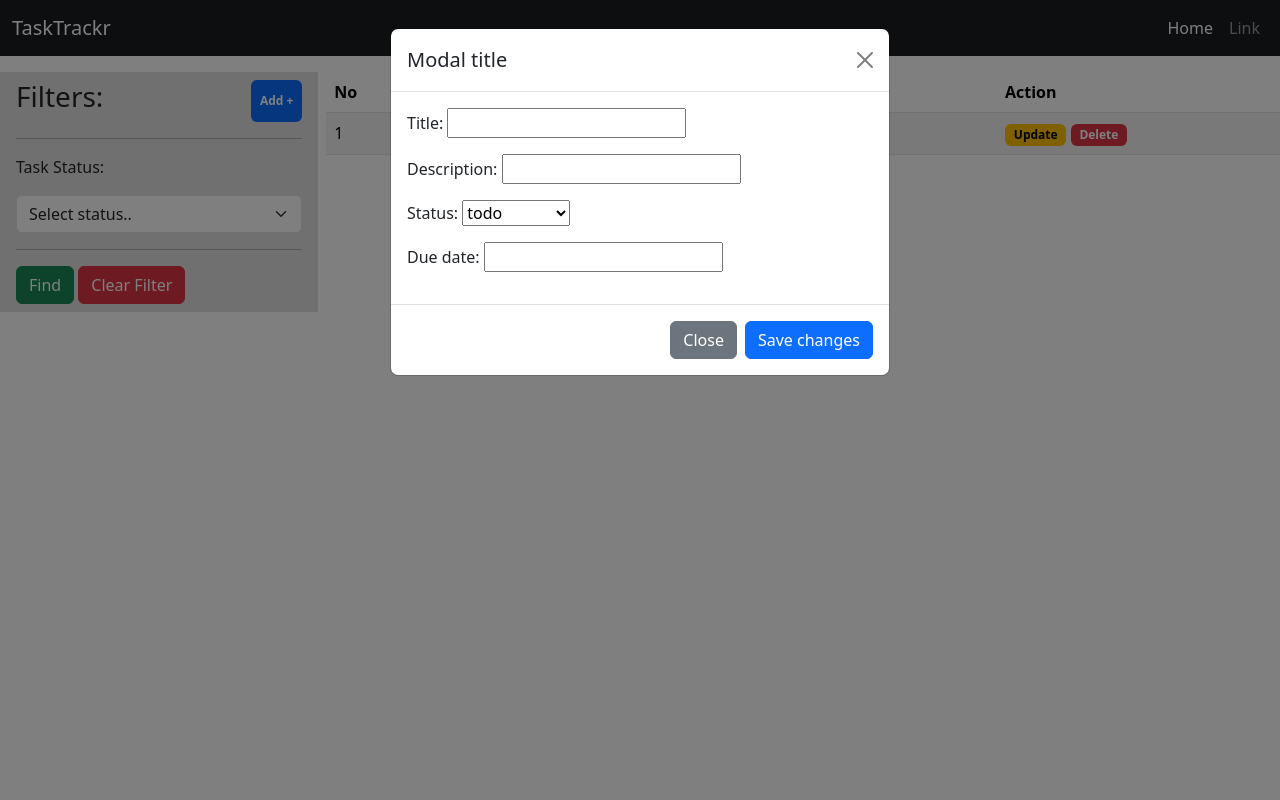
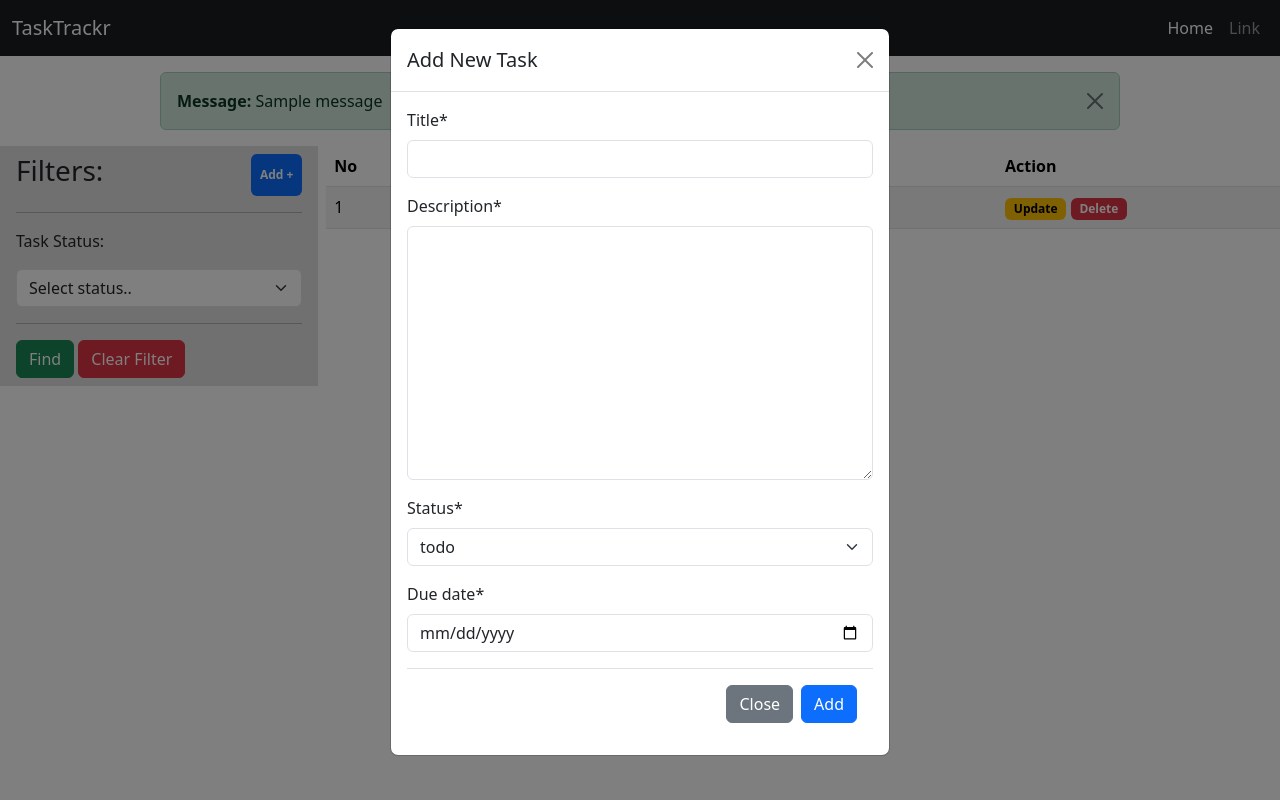
Before and after one commit to GautamSavsaviya/TaskTrackr, a Django app: page / in a window 1280 px wide, after a click on "Add +". Run offline with Django 5.2, Linux system fonts and the light colour scheme; tables that the repository leaves empty hold one stand-in row (values such as "Sample post"); one stand-in notice (Sample message) is shown; some libraries are stand-ins or nearby versions.

Commit message:
add task insert, update & delete functionality

```diff
--- a/TaskTrackr/settings.py
+++ b/TaskTrackr/settings.py
@@ -38,6 +38,8 @@ INSTALLED_APPS = [
     "django.contrib.messages",
     "django.contrib.staticfiles",
     "todo",
+    "crispy_forms",
+    "crispy_bootstrap4",
 ]
 
 MIDDLEWARE = [
@@ -121,3 +123,6 @@ STATIC_URL = "static/"
 # https://docs.djangoproject.com/en/5.2/ref/settings/#default-auto-field
 
 DEFAULT_AUTO_FIELD = "django.db.models.BigAutoField"
+
+CRISPY_ALLOWED_TEMPLATE_PACKS = "bootstrap4"
+CRISPY_TEMPLATE_PACK = "bootstrap4"
--- a/requirements.txt
+++ b/requirements.txt
@@ -1,5 +1,7 @@
 asgiref==3.8.1
+crispy-bootstrap4==2024.10
 Django==5.2.1
+django-crispy-forms==2.4
 Faker==37.3.0
 sqlparse==0.5.3
 tzdata==2025.2
--- a/todo/forms.py
+++ b/todo/forms.py
@@ -1,8 +1,44 @@
-from django.forms import ModelForm
+from django import forms
 from todo.models import Todo
 
 
-class TodoForm(ModelForm):
+# class TodoForm(forms.Form):
+#     title = forms.CharField()
+#     description = forms.CharField(widget=forms.Textarea)
+#     status = forms.ChoiceField(
+#         choices=[("TD", "todo"), ("IN", "in-progress"), ("DN", "done")]
+#     )
+#     due_date = forms.DateField(widget=forms.SelectDateWidget)
+
+
+class AddTodoForm(forms.ModelForm):
     class Meta:
         model = Todo
         fields = "__all__"
+        widgets = {
+            "title": forms.TextInput(attrs={"class": "form-control"}),
+            "description": forms.Textarea(attrs={"class": "form-control"}),
+            "status": forms.Select(
+                attrs={"class": "form-select"},
+            ),
+            "due_date": forms.DateInput(
+                attrs={"type": "date", "class": "form-control"}
+            ),
+        }
+
+
+class UpdateTodoForm(forms.ModelForm):
+    class Meta:
+        model = Todo
+        # fields = "__all__"
+        exclude = ["title"]
+        widgets = {
+            # "title": forms.TextInput(attrs={"class": "form-control"}),
+            "description": forms.Textarea(attrs={"class": "form-control"}),
+            "status": forms.Select(
+                attrs={"class": "form-select"},
+            ),
+            "due_date": forms.DateInput(
+                attrs={"type": "date", "class": "form-control"}
+            ),
+        }
--- a/todo/templates/todo/add-task.html
+++ b/todo/templates/todo/add-task.html
@@ -1,20 +1,24 @@
+{% load crispy_forms_tags %}
+
 <div class="modal fade" id="addTaskModal" tabindex="-1" aria-labelledby="exampleModalLabel" aria-hidden="true">
   <div class="modal-dialog">
     <div class="modal-content">
       <div class="modal-header">
-        <h1 class="modal-title fs-5" id="exampleModalLabel">Modal title</h1>
+        <h1 class="modal-title fs-5" id="exampleModalLabel">Add New Task</h1>
         <button type="button" class="btn-close" data-bs-dismiss="modal" aria-label="Close"></button>
       </div>
       <div class="modal-body">
-        <form action="" method="post">
+        <form action="{% url "add_task" %}" method="post">
             {% csrf_token %}
-            {{form.as_p}}
+            {{ form|crispy}}
+
+            <div class="modal-footer mt-3">
+              <button type="button" class="btn btn-secondary" data-bs-dismiss="modal">Close</button>
+              <button type="submit" class="btn btn-primary">Add</button>
+            </div>
         </form>
       </div>
-      <div class="modal-footer">
-        <button type="button" class="btn btn-secondary" data-bs-dismiss="modal">Close</button>
-        <button type="button" class="btn btn-primary">Save changes</button>
-      </div>
+
     </div>
   </div>
 </div>
--- /dev/null
+++ b/todo/templates/todo/delete_task.html
@@ -0,0 +1,29 @@
+
+
+<div class="modal fade" id="deleteTaskModal-{{task.id}}" tabindex="-1" aria-labelledby="exampleModalLabel" aria-hidden="true">
+  <div class="modal-dialog">
+    <div class="modal-content">
+      <div class="modal-header">
+        <h1 class="modal-title fs-5" id="exampleModalLabel">Delete Task</h1>
+        <button type="button" class="btn-close" data-bs-dismiss="modal" aria-label="Close"></button>
+      </div>
+      <div class="modal-body">
+        <p class="fw-bold">Are you sure to delete below task?</p>
+
+        <div class="mt-2">
+            <p><b>Title: </b>{{ task.title }}</p>
+            <p><b>Description: </b>{{ task.description }}</p>
+            <p><b>Status: </b>{{ task.get_status_display }}</p>
+            <p><b>Due Date: </b>{{ task.due_date }}</p>
+        </div>
+      </div>
+      <div class="modal-footer mt-3">
+            <button type="button" class="btn btn-secondary" data-bs-dismiss="modal">Close</button>
+            <form action="{% url 'delete_task' task.id %}" method="post">
+                {% csrf_token %}
+                <button type="submit" class="btn btn-danger">Delete</button>
+            </form>
+        </div>
+    </div>
+  </div>
+</div>
--- /dev/null
+++ b/todo/templates/todo/filters.html
@@ -0,0 +1,28 @@
+    <form action="{% url "filter" %}" method="get">
+
+        <div class="d-flex">
+          <h3>Filters:</h3>
+          <button type="button" class="btn badge text-bg-primary ms-auto" data-bs-toggle="modal" data-bs-target="#addTaskModal">
+            Add +
+          </button>
+        </div>
+        <hr>
+
+        <div>
+          <p>Task Status:</p>
+          <select name="status" class="form-select">
+            <option value="" {% if request.GET.status == "" %}selected{% endif %}>Select status..</option>
+            <option value="TD" {% if request.GET.status == "TD" %}selected{% endif %}>todo</option>
+            <option value="IP" {% if request.GET.status == "IP" %}selected{% endif %}>in-progress</option>
+            <option value="DN" {% if request.GET.status == "DN" %}selected{% endif %}>done</option>
+          </select>
+
+          <hr>
+        </div>
+
+        <div>
+          <button type="submit" class="btn btn-success">Find</button>
+          <button type="button" class="btn btn-danger" onclick="window.location.href='{% url 'home' %}'">Clear Filter</button>
+        </div>
+
+    </form>
--- a/todo/templates/todo/index.html
+++ b/todo/templates/todo/index.html
@@ -6,71 +6,23 @@
 
 {% include "todo/add-task.html" %}
 
+{% if messages %}
+{% for message in messages %}
+    <div class="alert alert-success alert-dismissible fade show w-75 mx-auto mt-3" role="alert">
+      <strong>Message: </strong> {{message}}
+      <button type="button" class="btn-close" data-bs-dismiss="alert" aria-label="Close"></button>
+    </div>
+{% endfor %}
+{% endif %}
+
 <div class="container-fluid mt-3 px-0">
-  <div class="d-flex h-100">
+  <div class="d-flex">
     <div class="w-25 px-3 py-2" style="background:#e0e0e0">
-      <form action="{% url "filter" %}" method="get">
-
-        <div class="d-flex">
-          <h3>Filters:</h3>
-          <button type="button" class="btn badge text-bg-primary ms-auto" data-bs-toggle="modal" data-bs-target="#addTaskModal">
-            Add +
-          </button>
-        </div>
-        <hr>
-
-        <div>
-          <p>Task Status:</p>
-          <select name="status" class="form-select">
-            <option value="" {% if request.GET.status == "" %}selected{% endif %}>Select status..</option>
-            <option value="TD" {% if request.GET.status == "TD" %}selected{% endif %}>todo</option>
-            <option value="IN" {% if request.GET.status == "IN" %}selected{% endif %}>in-progress</option>
-            <option value="DN" {% if request.GET.status == "DN" %}selected{% endif %}>done</option>
-          </select>
-
-          <hr>
-        </div>
-
-        <div>
-          <button type="submit" class="btn btn-success">Find</button>
-          <button type="button" class="btn btn-danger" onclick="window.location.href='{% url 'home' %}'">Clear Filter</button>
-        </div>
-
-      </form>
+      {% include "todo/filters.html" %}
     </div>
 
     <div class="w-75 ms-2">
-      <table class="table table-striped">
-        <thead>
-          <th>No</th>
-          <th>Title</th>
-          <th>Status</th>
-          <th>Due Date</th>
-          <th>Action</th>
-        </thead>
-        <tbody>
-          {% for task in tasks %}
-          <tr>
-            <td>{{ forloop.counter }}</td>
-            <td>{{ task.title }}</td>
-            <td>
-              {% if task.get_status_display == 'todo' %}
-                <span class="badge text-bg-danger">{{task.get_status_display}}</span>
-              {% elif task.get_status_display == 'in-progress' %}
-                <span class="badge text-bg-warning">{{task.get_status_display}}</span>
-              {% else %}
-                <span class="badge text-bg-success">{{task.get_status_display}}</span>
-              {% endif %}
-            </td>
-            <td>{{ task.due_date }}</td>
-            <td>
-              <button type="button" class="btn badge text-bg-warning">Update</button>
-              <button type="button" class="btn badge text-bg-danger">Delete</button>
-            </td>
-          </tr>
-          {% endfor %}
-        </tbody>
-      </table>
+      {% include "todo/tasks_table.html" %}
     </div>
   </div>
 </div>
--- /dev/null
+++ b/todo/templates/todo/tasks_table.html
@@ -0,0 +1,35 @@
+<table class="table table-striped">
+  <thead>
+    <th>No</th>
+    <th>Title</th>
+    <th>Status</th>
+    <th>Due Date</th>
+    <th>Action</th>
+  </thead>
+  <tbody>
+    {% for task in tasks %}
+    <tr>
+      <td>{{ forloop.counter }}</td>
+      <td>{{ task.title }}</td>
+      <td>
+        {% if task.get_status_display == 'todo' %}
+        <span class="badge text-bg-danger">{{task.get_status_display}}</span>
+        {% elif task.get_status_display == 'in-progress' %}
+        <span class="badge text-bg-warning">{{task.get_status_display}}</span>
+        {% else %}
+        <span class="badge text-bg-success">{{task.get_status_display}}</span>
+        {% endif %}
+      </td>
+      <td>{{ task.due_date }}</td>
+      <td>
+        <button type="button" class="btn badge text-bg-warning" data-bs-toggle="modal" data-bs-target="#updateTaskModal-{{task.id}}">Update</button>
+        <button type="button" class="btn badge text-bg-danger" data-bs-toggle="modal" data-bs-target="#deleteTaskModal-{{task.id}}">Delete</button>
+      </td>
+    </tr>
+
+    {% include "todo/update_task.html" %}
+    {% include "todo/delete_task.html" %}
+
+    {% endfor %}
+  </tbody>
+</table>
--- /dev/null
+++ b/todo/templates/todo/update_task.html
@@ -0,0 +1,28 @@
+{% load crispy_forms_tags %}
+{% load custom_tags %}
+
+<div class="modal fade" id="updateTaskModal-{{task.id}}" tabindex="-1" aria-labelledby="exampleModalLabel" aria-hidden="true">
+  <div class="modal-dialog">
+    <div class="modal-content">
+      <div class="modal-header">
+        <h1 class="modal-title fs-5" id="exampleModalLabel">Update Task Details</h1>
+        <button type="button" class="btn-close" data-bs-dismiss="modal" aria-label="Close"></button>
+      </div>
+      <div class="modal-body">
+        <p>{{task.title}}</p>
+        <form action="{% url "update_task" task.id %}" method="post">
+            {% csrf_token %}
+            {% with from=update_forms|get_item:task.id %}
+                {{ from|crispy}}
+            {% endwith %}
+
+            <div class="modal-footer mt-3">
+              <button type="button" class="btn btn-secondary" data-bs-dismiss="modal">Close</button>
+              <button type="submit" class="btn btn-warning">Update</button>
+            </div>
+        </form>
+      </div>
+
+    </div>
+  </div>
+</div>
--- /dev/null
+++ b/todo/templatetags/custom_tags.py
@@ -0,0 +1,8 @@
+from django import template
+
+register = template.Library()
+
+
+@register.filter
+def get_item(dictionary, key):
+    return dictionary.get(key)
--- a/todo/urls.py
+++ b/todo/urls.py
@@ -4,4 +4,7 @@ from todo import views
 urlpatterns = [
     path("", views.home, name="home"),
     path("filter", views.filter, name="filter"),
+    path("task/add", views.add_task, name="add_task"),
+    path("task/update/<int:pk>", views.update_task, name="update_task"),
+    path("task/delete/<int:pk>", views.delete_task, name="delete_task"),
 ]
--- a/todo/views.py
+++ b/todo/views.py
@@ -1,14 +1,15 @@
-from django.shortcuts import render, HttpResponse, redirect
+from django.shortcuts import render, HttpResponse, redirect, get_object_or_404
 from todo.models import Todo
-from todo.forms import TodoForm
+from todo.forms import AddTodoForm, UpdateTodoForm
+from django.contrib import messages
 
 
 # Create your views here.
 def home(request):
-    tasks = Todo.objects.all()
-    form = TodoForm()
-
-    context = {"tasks": tasks, "form": form}
+    tasks = Todo.objects.all().order_by("due_date")
+    form = AddTodoForm()
+    update_forms = {task.id: UpdateTodoForm(instance=task) for task in tasks}
+    context = {"tasks": tasks, "form": form, "update_forms": update_forms}
     return render(request, "todo/index.html", context=context)
 
 
@@ -21,3 +22,35 @@ def filter(request):
         context = {"tasks": tasks, "filter": filter}
         return render(request, "todo/index.html", context=context)
     return redirect("home")
+
+
+def add_task(request):
+    if request.method == "POST":
+        form = AddTodoForm(request.POST)
+        if form.is_valid():
+            form.save()
+            messages.success(request, "Task Added Successfully.")
+
+    return redirect("home")
+
+
+def update_task(request, pk):
+    task = get_object_or_404(Todo, pk=pk)
+
+    if request.method == "POST":
+        form = UpdateTodoForm(request.POST, instance=task)
+        print(form)
+        if form.is_valid():
+            form.save()
+            messages.success(request, "Task Updated Successfully.")
+
+    return redirect("home")
+
+
+def delete_task(request, pk):
+    task = get_object_or_404(Todo, pk=pk)
+
+    if request.method == "POST":
+        task.delete()
+        messages.success(request, f"Task `{task.title}` Deleted Successfully.")
+    return redirect("home")
```
